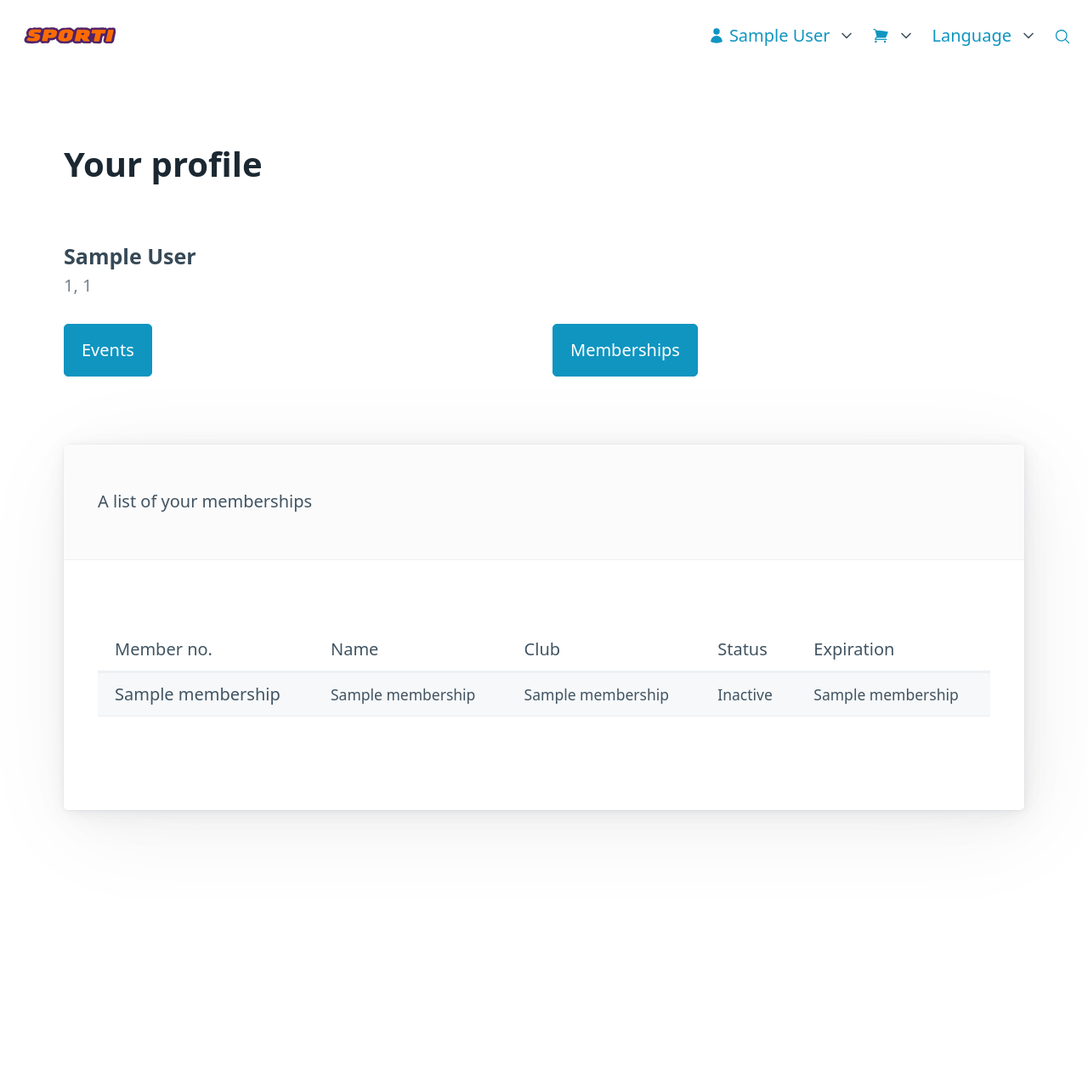
After one commit to Vagarious/DIS_Project, a Flask app: page /profile/memberships in a window 1280 px wide. The commit adds this page. Shown: the whole page at 85% size. Run offline with Flask 3, Linux system fonts and the light colour scheme; the visitor is signed in with stand-in values (Sample User, id 1); a database or web service that is not in the repository returns one stand-in record (values such as "Sample title"); some libraries are stand-ins or nearby versions.

Commit message:
Create a profile page for the user
Includes a list of events that the user has signed up for, and a list of memberships for the user

```diff
--- a/app.py
+++ b/app.py
@@ -13,12 +13,14 @@ app.config["SESSION_TYPE"] = "filesystem"
 Session(app)
 
 # Connect to the database using psycopg2 library and the database credentials
-conn = psycopg2.connect(
-	host="localhost",
-	database="sportilight",
-	user="postgres",
-	password="!postgres2023!"
-)
+def get_db_connection():
+	conn = psycopg2.connect(
+		host="localhost",
+		database="sportilight",
+		user="postgres",
+		password="!postgres2023!"
+	)
+	return conn
 
 # Root route
 
@@ -46,6 +48,7 @@ def signup():
 		else:
 			print("Phone number: ", phone)
 
+		conn = get_db_connection()
 		cur = conn.cursor()
 		cur.execute(
 			"""
@@ -54,30 +57,47 @@ def signup():
 			(firstname, lastname, gender, birthdate, country, address, zipcode, city, email, _hashedPassword, phone)
 		)
 		conn.commit()
+		cur.close()
+		conn.close()
 		return redirect("/")
 	return render_template("signup.html")
 
 @app.route('/login', methods=["GET", "POST"])
 def login():
 	if request.method == "POST":
-		print(request.form["password"])
-		_hashedPassword = generate_password_hash(request.form["password"])
-		print(_hashedPassword)
+		conn = get_db_connection()
 		cur = conn.cursor()
 		cur.execute(
-			""" SELECT email, firstname, password FROM member
+			""" SELECT email,
+			first_name,
+			password,
+			concat(first_name, ' ', last_name) as name,
+			city,
+			country,
+			user_id
+			FROM member
 			WHERE email = '{}';
 			""".format(request.form["username"])
 		)
 		if cur.rowcount > 0:
 			user = cur.fetchone()
 			cur.close()
+			conn.close()
+			print("Hello")
 			if check_password_hash(user[2], request.form["password"]):
 				session["username"] = user[0]
-				session["name"] = user[1]
+				print(user[0])
+				print(user[1])
+				session["firstname"] = user[1]
+				session["name"] = user[3]
+				print(session["name"])
+				session["city"] = user[4]
+				session["country"] = user[5]
+				session["user_id"] = user[6]
 				return redirect("/")
 		else:
 			cur.close()
+			conn.close()
 			return render_template("error.html")
 
 	return render_template("login.html")
@@ -87,9 +107,39 @@ def signout():
 	if session["username"] is None:
 		flash("You must sign in before you can sign out!", "warning")
 	else:
-		session["username"] = None
-		session["name"] = None
+		session.clear()
 	return redirect("/")
+
+
+@app.route('/profile', methods=["GET", "POST"])
+def profile():
+	return render_template("profile/profile.html")
+
+@app.route('/profile/events', methods=["GET", "POST"])
+def profile_events():
+	conn = get_db_connection()
+	cur = conn.cursor()
+	cur.execute(
+		"SELECT * FROM signups WHERE user_id = {}"
+		.format(session["user_id"])
+	)
+	events = cur.fetchall()
+	cur.close()
+	conn.close()
+	return render_template("profile/events.html", events=events)
+
+@app.route('/profile/memberships', methods=["GET", "POST"])
+def profile_memberships():
+	conn = get_db_connection()
+	cur = conn.cursor()
+	cur.execute(
+		"SELECT * FROM memberships WHERE user_id = {}"
+		.format(session["user_id"])
+	)
+	memberships = cur.fetchall()
+	cur.close()
+	conn.close()
+	return render_template("profile/memberships.html", memberships=memberships)
 
 if __name__ == '__main__':
 	app.debug=True
--- a/templates/base.html
+++ b/templates/base.html
@@ -24,7 +24,7 @@
         </li>
       </ul>
       <ul>
-        {% if session.name %}
+        {% if session.firstname %}
         <li>
           <details role="list">
             <summary
@@ -44,11 +44,11 @@
                   clip-rule="evenodd"
                 />
               </svg>
-              {{session.name}}
+              {{session.firstname}}
             </summary>
             <ul role="listbox">
               <li>
-                <a>
+                <a href="{{ url_for('profile') }}">
                   <b>Profile</b> <br />
                   Her er indstillinger for din profil.
                 </a>
--- /dev/null
+++ b/templates/profile/memberships.html
@@ -0,0 +1,29 @@
+{% extends 'profile/profile.html' %} {% block header %} A list of your
+memberships {% endblock %} {% block table %}
+<table role="grid">
+  <thead>
+    <tr>
+      <th scope="col">Member no.</th>
+      <th scope="col">Name</th>
+      <th scope="col">Club</th>
+      <th scope="col">Status</th>
+      <th scope="col">Expiration</th>
+    </tr>
+  </thead>
+  <tbody>
+    {% if not memberships %} {% else %} {% for membership in memberships %}
+    <tr>
+      <th scope="row">{{ membership[1] }}</th>
+      <td>{{ membership[2] }}</td>
+      <td>{{ membership[3] }}</td>
+      {% if membership[4] is true %}
+      <td>Active</td>
+      {% else %}
+      <td>Inactive</td>
+      {% endif %}
+      <td>{{ membership[5] }}</td>
+    </tr>
+    {% endfor %} {% endif %}
+  </tbody>
+</table>
+{% endblock %}
--- /dev/null
+++ b/templates/profile/profile.html
@@ -0,0 +1,26 @@
+{% extends 'base.html' %} {% block content %}
+<div class="container">
+  <h1>Your profile</h1>
+  <hgroup>
+    <h4>{{session.name}}</h4>
+    <p>{{session.city}}, {{session.country}}</p>
+  </hgroup>
+
+  <div class="grid">
+    <div>
+      <a href="{{ url_for('profile_events') }}" role="button">Events</a>
+    </div>
+    <div>
+      <a href="{{ url_for('profile_memberships')}}" role="button"
+        >Memberships</a
+      >
+    </div>
+  </div>
+  <article>
+    <header>{% block header %} {% endblock %}</header>
+    <body>
+      {% block table %} {% endblock %}
+    </body>
+  </article>
+</div>
+{% endblock %}
```
Also changed, not shown: db_init.sql (+39 -35 lines), sql_dll/vw_memberships.sql (+6 -6 lines), sql_dll/vw_signups.sql (+6 -5 lines), templates/profile/events.html (added, +22 -0 lines).
